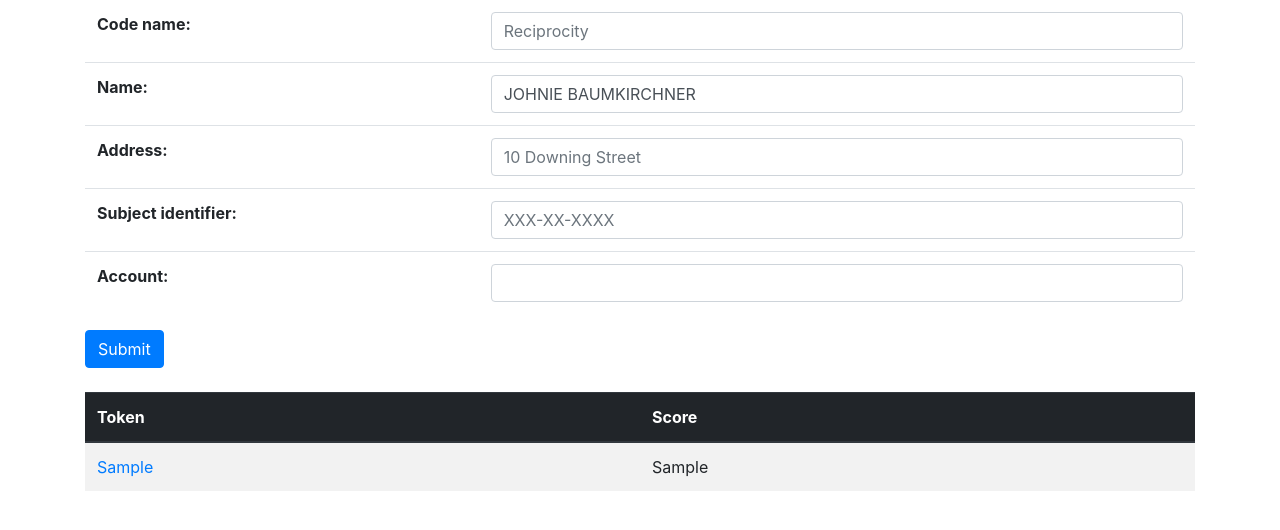
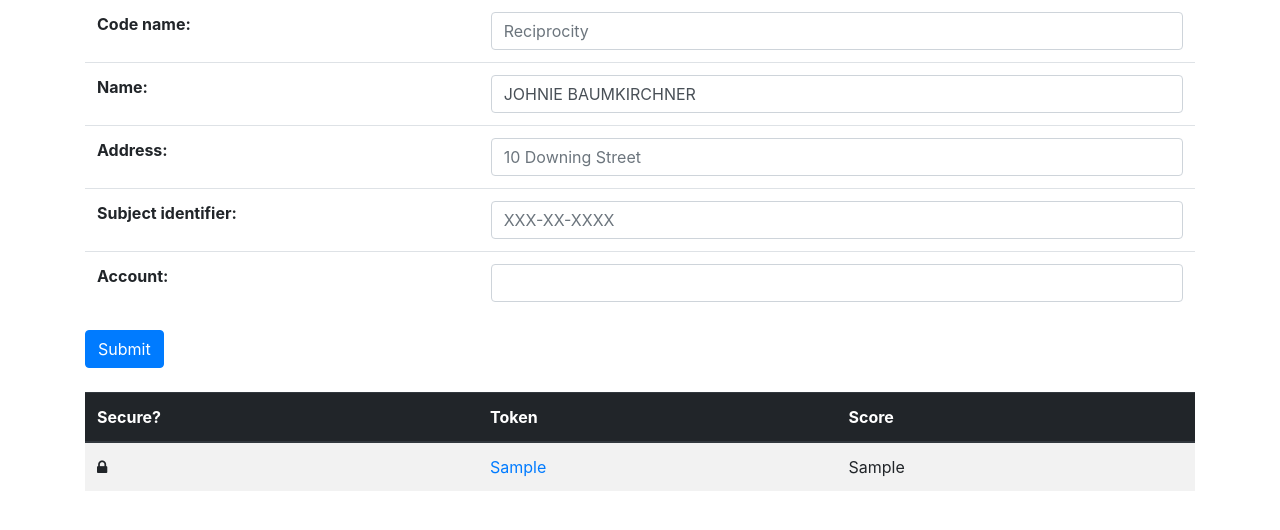
Before and after one commit to CrossBorderPatrol/cbpapp, a Django app: template portal/templates/portal/home.html in a window 1280 px wide. Shown: the part 81-611 px from the top of the page. Run offline with Django 3.2, Linux system fonts and the light colour scheme; tables that the repository leaves empty hold one stand-in row (values such as "Sample post"); the template is opened without the code that fills it: values that come from a table or form of the project are taken from there, most other values are stand-ins (such as "Sample title", 1, 10 or a date in 2020); some libraries are stand-ins or nearby versions.

Commit message:
Add lock icon to table

```diff
--- a/portal/templates/portal/base.html
+++ b/portal/templates/portal/base.html
@@ -5,6 +5,7 @@
     <meta charset="utf-8">
     <meta name="viewport" content="width=device-width, initial-scale=1, shrink-to-fit=no">
 
+    <link rel="stylesheet" href="https://cdnjs.cloudflare.com/ajax/libs/font-awesome/4.7.0/css/font-awesome.css" integrity="sha256-NuCn4IvuZXdBaFKJOAcsU2Q3ZpwbdFisd5dux4jkQ5w=" crossorigin="anonymous" />
     <!-- Bootstrap CSS -->
     <link rel="stylesheet" href="https://maxcdn.bootstrapcdn.com/bootstrap/4.0.0/css/bootstrap.min.css" integrity="sha384-Gn5384xqQ1aoWXA+058RXPxPg6fy4IWvTNh0E263XmFcJlSAwiGgFAW/dAiS6JXm" crossorigin="anonymous">
     <style media="screen">
--- a/portal/templates/portal/home.html
+++ b/portal/templates/portal/home.html
@@ -12,6 +12,7 @@
   <table class="table table-striped">
     <thead class="thead-dark">
       <tr>
+        <th scope="col">Secure?</th>
   			<th scope="col">Token</th>
   			<th scope="col">Score</th>
   		</tr>
@@ -19,9 +20,10 @@
     <tbody>
       {% for i in response.res.receivers.activities %}
       <tr>
-          		<td><a href="detail?token={{ i.a }}">{{ i.a }}</a></td>
-          		<td>{{ i.c }}</td>
-          	</tr>
+        <td><i class="fa fa-lock" aria-hidden="true"></i></td>
+        <td><a href="detail?token={{ i.a }}">{{ i.a }}</a></td>
+        <td>{{ i.c }}</td>
+      </tr>
       {% endfor %}
     </tbody>
   </table>
```
